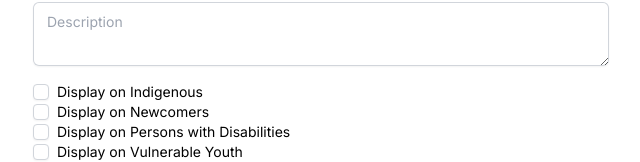
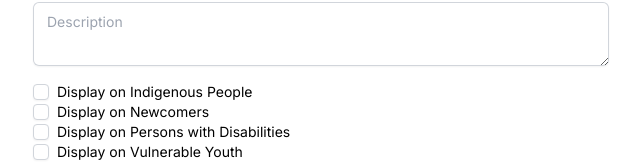
Before and after one commit to Vero-Ventures/job-bank, a Next.js app: page /admin-panel/postingDetails in a window 1280 px wide. Shown: the part 856-1018 px from the top of the page, without its empty margins (319-959 px from the left). Built offline with nearby package versions, Linux system fonts and the light colour scheme; no server answers.

Commit message:
Hot fix/correct jobsite spelling (#70)
* updated sites names

* updated sites names

```diff
--- a/src/components/ui/checkboxGroup.jsx
+++ b/src/components/ui/checkboxGroup.jsx
@@ -15,7 +15,7 @@ function Checkbox({ name, checked, onChange }) {
 
 function CheckboxGroup({ formData, handleChange }) {
   const siteNames = [
-    'Indigenous',
+    'Indigenous People',
     'Newcomers',
     'Persons with Disabilities',
     'Vulnerable Youth',
```
